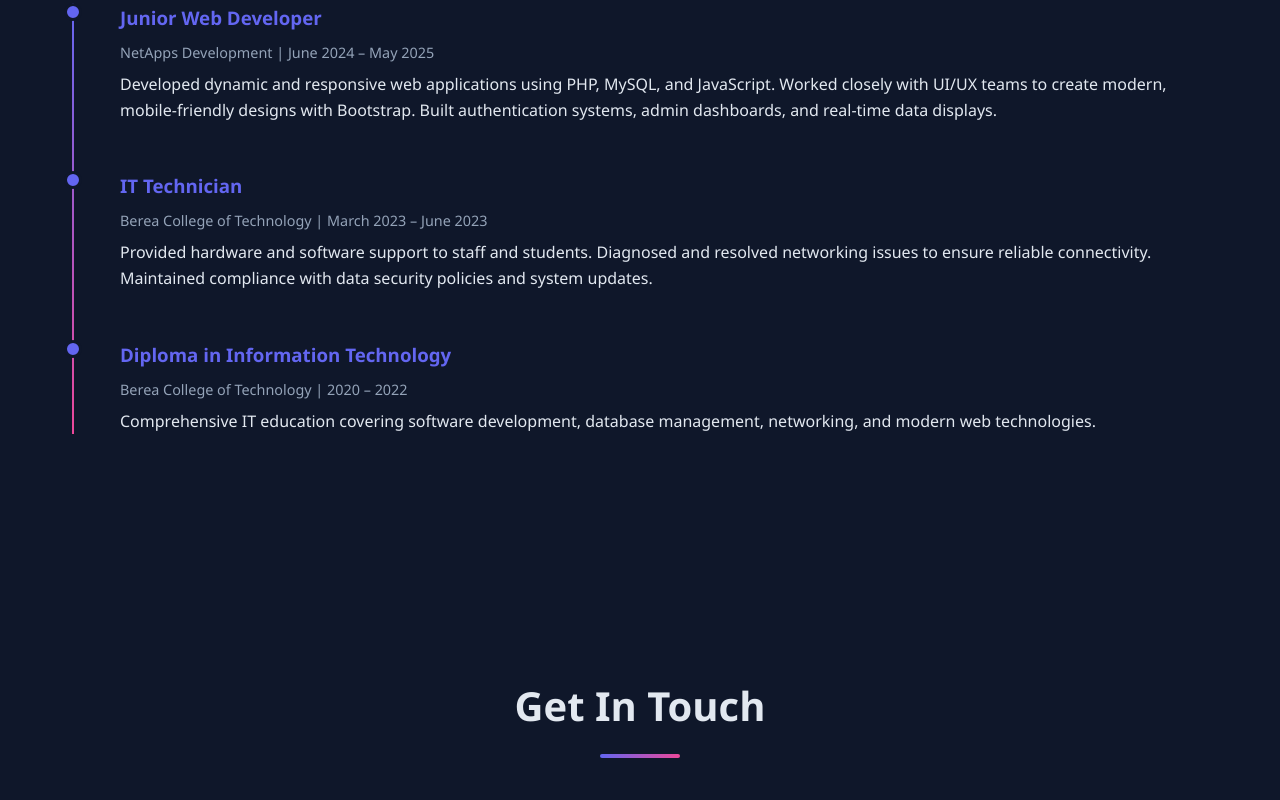
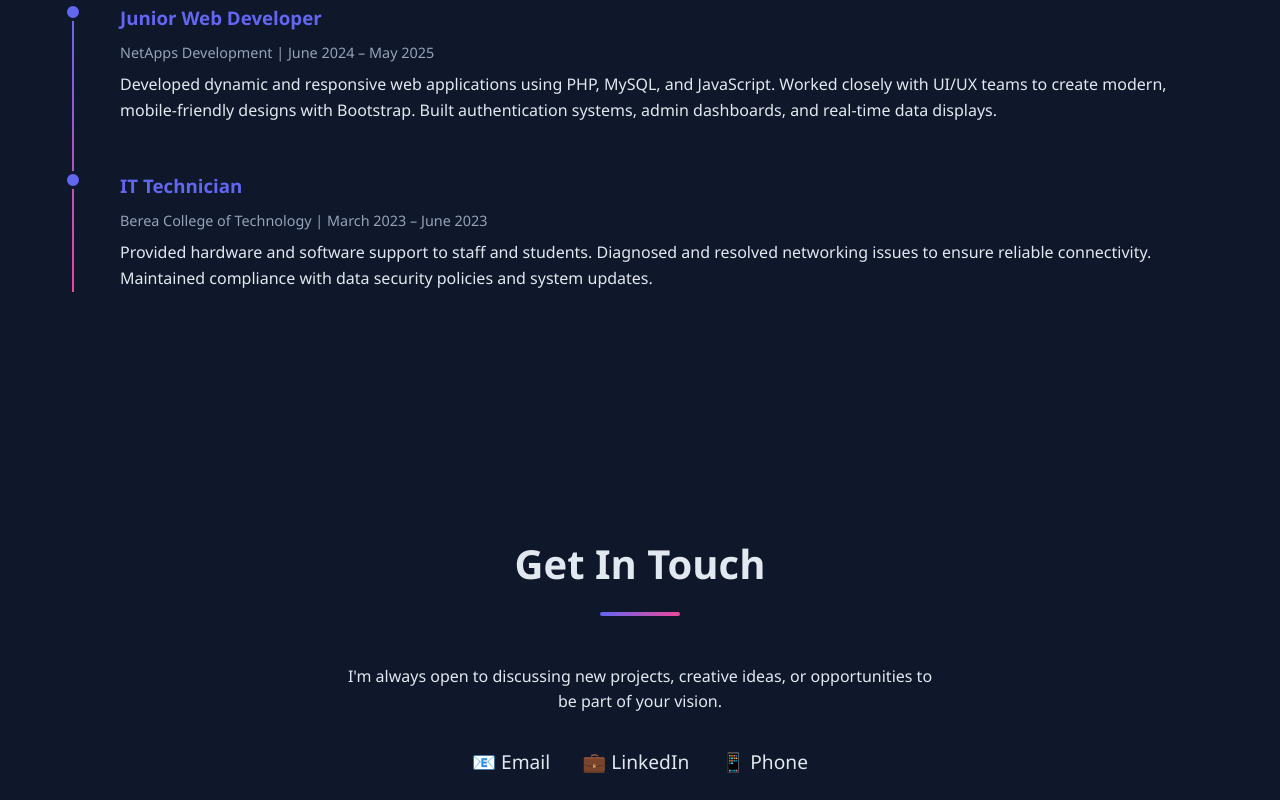
Before and after one commit to wanmajola/i-mzwandile-majola, a plain HTML site: page index.html in a window 1280 px wide. Shown: the part 3135-3935 px from the top of the page. Drawn offline with Linux system fonts and the light colour scheme.

Commit message:
Update index.html

```diff
--- a/index.html
+++ b/index.html
@@ -734,11 +734,6 @@
                 <p class="experience-date">Berea College of Technology | March 2023 – June 2023</p>
                 <p>Provided hardware and software support to staff and students. Diagnosed and resolved networking issues to ensure reliable connectivity. Maintained compliance with data security policies and system updates.</p>
             </div>
-            <div class="experience-item">
-                <h3>Diploma in Information Technology</h3>
-                <p class="experience-date">Berea College of Technology | 2020 – 2022</p>
-                <p>Comprehensive IT education covering software development, database management, networking, and modern web technologies.</p>
-            </div>
         </div>
     </section>
 
```
